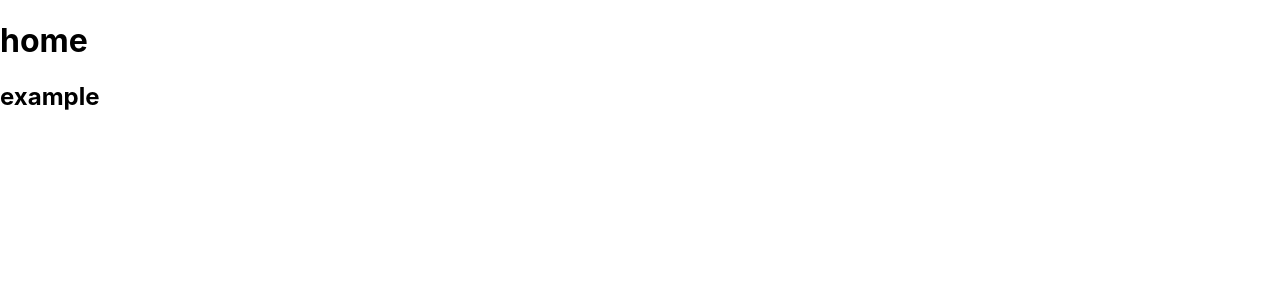
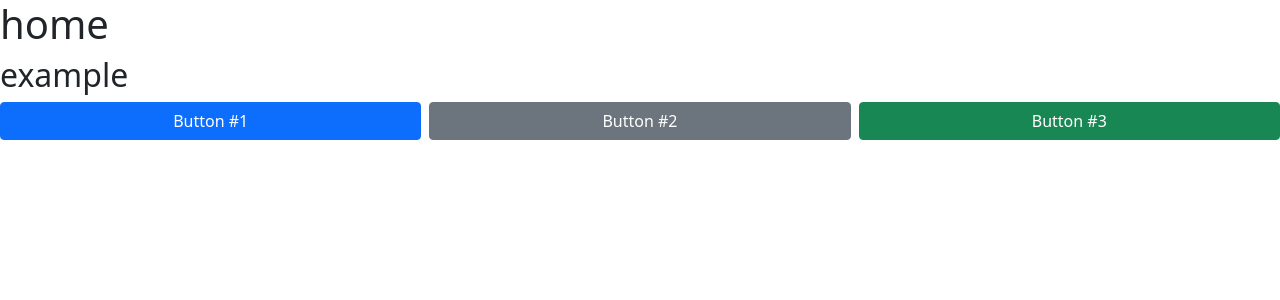
Before and after one commit to ZanyuanYang/React-Quick-Start, a React (Create React App) app: page / in a window 1280 px wide. Shown: the top 300 px of the page. Built offline with nearby package versions, Linux system fonts and the light colour scheme.

Commit message:
react-bootstrap

```diff
--- a/package.json
+++ b/package.json
@@ -7,8 +7,10 @@
     "@testing-library/react": "^13.2.0",
     "@testing-library/user-event": "^13.5.0",
     "axios": "^0.21.1",
+    "bootstrap": "^5.1.3",
     "dotenv": "^8.2.0",
     "react": "^17.0.1",
+    "react-bootstrap": "^2.3.1",
     "react-dom": "^17.0.1",
     "react-icons": "^3.11.0",
     "react-router-dom": "^5.2.0",
--- a/src/App.js
+++ b/src/App.js
@@ -1,6 +1,7 @@
 import React from 'react';
 import { BrowserRouter as Router, Switch, Route } from 'react-router-dom';
 import { Home, Error } from './pages';
+import 'bootstrap/dist/css/bootstrap.min.css';
 
 function App() {
   return (
--- a/src/pages/Home.js
+++ b/src/pages/Home.js
@@ -1,6 +1,7 @@
 import React from 'react'
 import { ExampleContext } from '../context/context';
 import styled from 'styled-components';
+import { Button, Row, Col } from 'react-bootstrap';
 
 const Home = (() => {
   const { example, setExample } = React.useContext(ExampleContext);
@@ -8,6 +9,11 @@
     <div>
       <h1>home</h1>
       <h2>{example}</h2>
+      <Row className="mx-0">
+        <Button as={Col} variant="primary">Button #1</Button>
+        <Button as={Col} variant="secondary" className="mx-2">Button #2</Button>
+        <Button as={Col} variant="success">Button #3</Button>
+      </Row>
     </div>
 
   )
```
Also changed, not shown: 1 other file (tests, documents, lock files or other folders).
